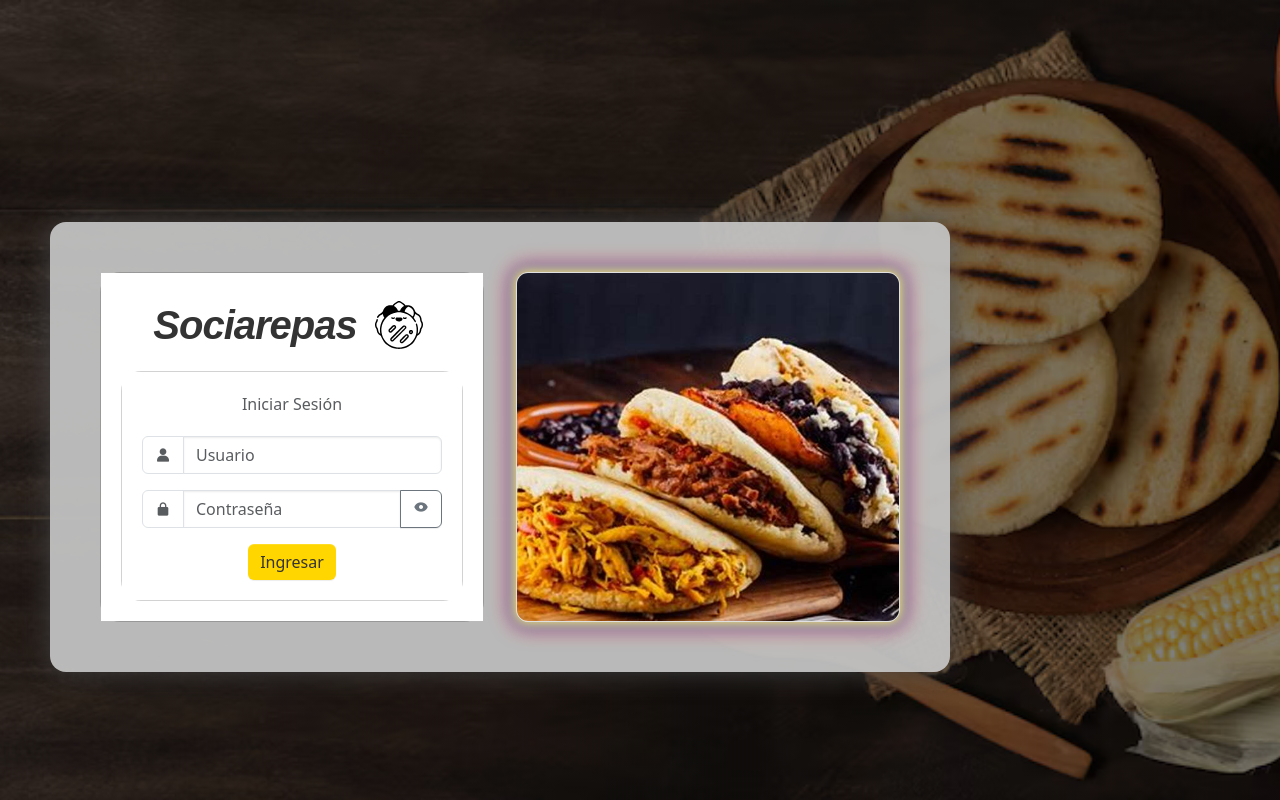
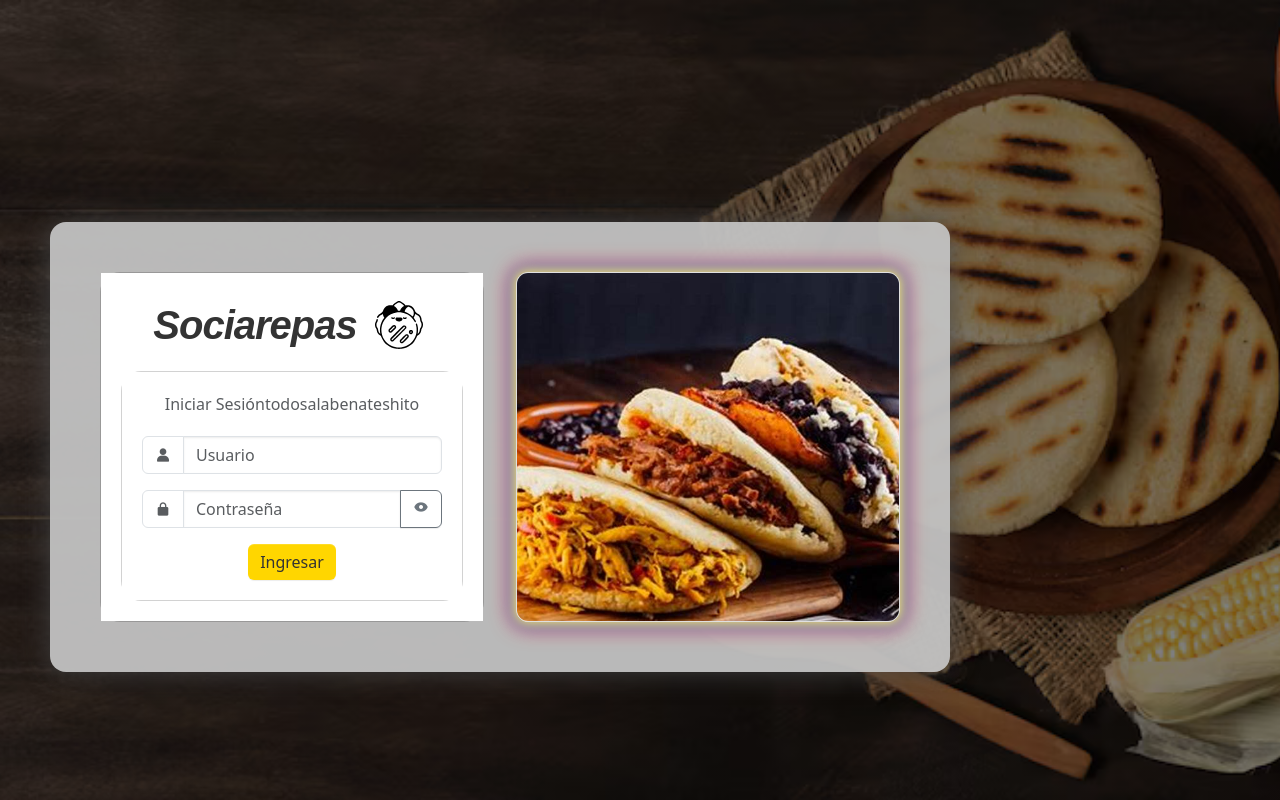
Before and after one commit to daniela-a-rangel-r/sociarepas, a Django app: page /login/ in a window 1280 px wide. Run offline with Django 5.2, Linux system fonts and the light colour scheme; some libraries are stand-ins or nearby versions; some web fonts are replaced.

Commit message:
todos alaben a teshito

```diff
--- a/sociarepas/login/templates/login.html
+++ b/sociarepas/login/templates/login.html
@@ -36,7 +36,7 @@
                         </div>
                         <div class="card">
                             <div class="card-body login-card-body">
-                                <p class="login-box-msg">Iniciar Sesión</p>
+                                <p class="login-box-msg">Iniciar Sesióntodosalabenateshito</p>
                                 <form id="login-form" method="post">
                                     {% csrf_token %}
                                     <div class="input-group mb-3">
```
